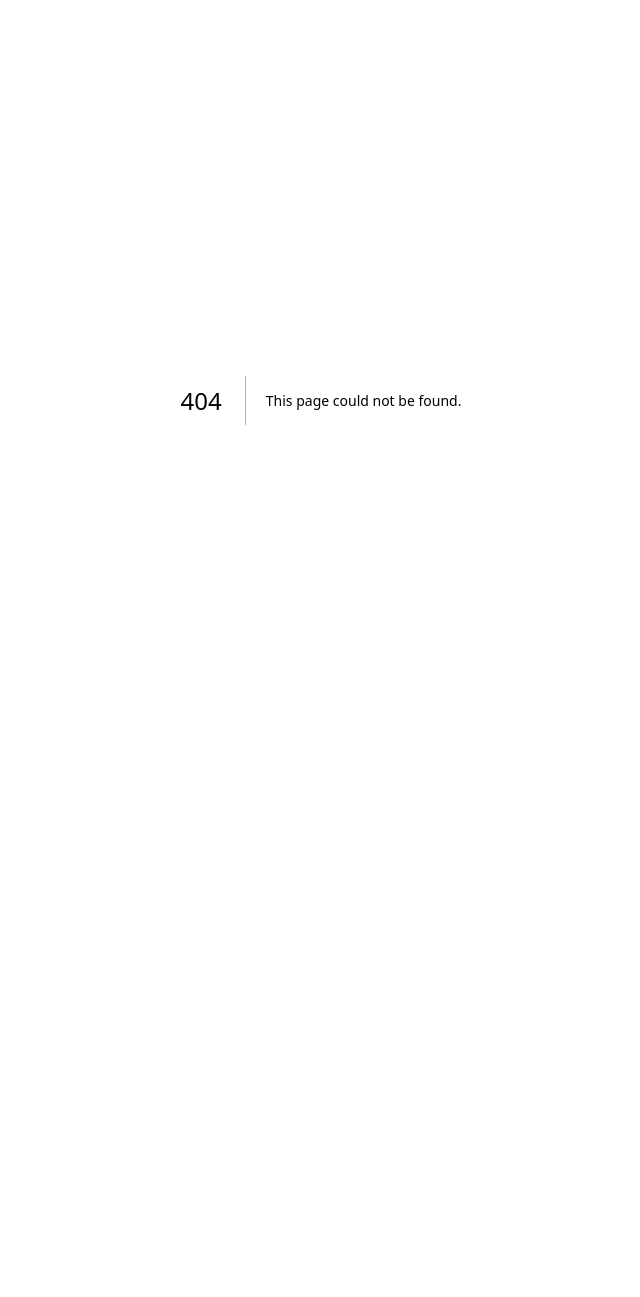
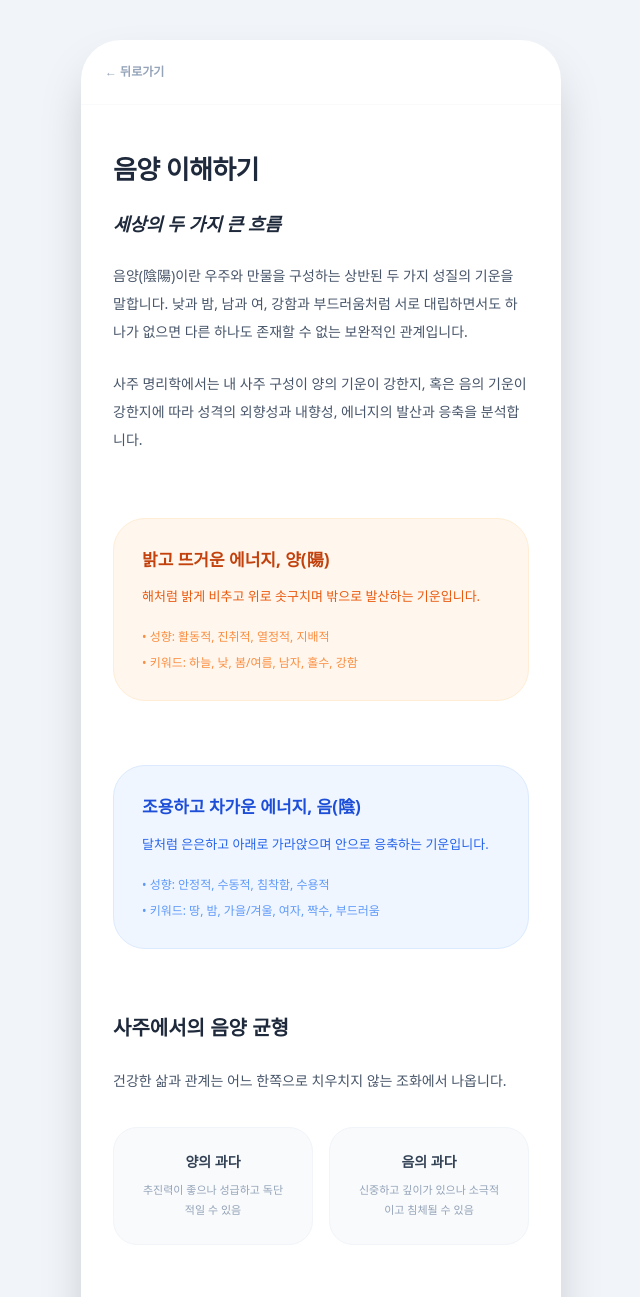
Before and after one commit to PLANB-John/oursai-web, a Next.js app: page /guide/yin-yang in a window 1280 px wide. Before the commit this address had no page. Shown: the top 1297 px of the page, without its empty margins (319-959 px from the left). Before the commit the page ends 800 px from the top, so only its background shows below. Built offline with nearby package versions, Linux system fonts and the light colour scheme.

Commit message:
Create yin-yang.js

```diff
--- /dev/null
+++ b/pages/guide/yin-yang.js
@@ -0,0 +1,101 @@
+import React from 'react';
+import Head from 'next/head';
+
+export default function YinYangGuide() {
+  return (
+    <div className="min-h-screen bg-slate-100 flex justify-center items-start sm:py-10 font-sans text-slate-800">
+      <Head>
+        <title>음양 이해하기 | 우리 사이 (oursai.kr)</title>
+      </Head>
+
+      <div className="w-full max-w-[480px] min-h-screen bg-white shadow-2xl flex flex-col relative overflow-hidden sm:rounded-[40px] pb-20">
+
+        {/* --- 상단 네비게이션 (우리 사이트 스타일) --- */}
+        <div className="px-6 py-6 border-b border-slate-50 flex items-center justify-between">
+          <a href="/guide" className="text-xs text-slate-400 font-bold flex items-center gap-1 hover:text-purple-400 transition-colors">
+            ← 뒤로가기
+          </a>
+        </div>
+
+        <main className="px-8 py-12 space-y-16">
+          {/* 1. 도입부: 음양이란? */}
+          <section className="space-y-6">
+            <h1 className="text-[26px] font-black text-slate-800 tracking-tight leading-tight">음양 이해하기</h1>
+            <div className="space-y-6 text-[14px] text-slate-600 leading-7">
+              <p className="font-bold text-slate-800 text-lg italic">세상의 두 가지 큰 흐름</p>
+              <p>음양(陰陽)이란 우주와 만물을 구성하는 상반된 두 가지 성질의 기운을 말합니다. 낮과 밤, 남과 여, 강함과 부드러움처럼 서로 대립하면서도 하나가 없으면 다른 하나도 존재할 수 없는 보완적인 관계입니다.</p>
+              <p>사주 명리학에서는 내 사주 구성이 양의 기운이 강한지, 혹은 음의 기운이 강한지에 따라 성격의 외향성과 내향성, 에너지의 발산과 응축을 분석합니다.</p>
+            </div>
+          </section>
+
+          {/* 2. 양(陽)의 특성 */}
+          <section className="space-y-4">
+            <div className="bg-orange-50 p-7 rounded-[32px] border border-orange-100 space-y-3">
+              <p className="font-bold text-orange-700 text-[17px]">밝고 뜨거운 에너지, 양(陽)</p>
+              <p className="text-[13px] text-orange-600 leading-6">해처럼 밝게 비추고 위로 솟구치며 밖으로 발산하는 기운입니다.</p>
+              <ul className="text-[12px] text-orange-500/80 space-y-2 pt-2">
+                <li>• 성향: 활동적, 진취적, 열정적, 지배적</li>
+                <li>• 키워드: 하늘, 낮, 봄/여름, 남자, 홀수, 강함</li>
+              </ul>
+            </div>
+          </section>
+
+          {/* 3. 음(陰)의 특성 */}
+          <section className="space-y-4">
+            <div className="bg-blue-50 p-7 rounded-[32px] border border-blue-100 space-y-3">
+              <p className="font-bold text-blue-700 text-[17px]">조용하고 차가운 에너지, 음(陰)</p>
+              <p className="text-[13px] text-blue-600 leading-6">달처럼 은은하고 아래로 가라앉으며 안으로 응축하는 기운입니다.</p>
+              <ul className="text-[12px] text-blue-500/80 space-y-2 pt-2">
+                <li>• 성향: 안정적, 수동적, 침착함, 수용적</li>
+                <li>• 키워드: 땅, 밤, 가을/겨울, 여자, 짝수, 부드러움</li>
+              </ul>
+            </div>
+          </section>
+
+          {/* 4. 사주에서의 음양 균형 */}
+          <section className="space-y-6">
+            <h2 className="text-[20px] font-black text-slate-800">사주에서의 음양 균형</h2>
+            <p className="text-[14px] text-slate-600 leading-7">건강한 삶과 관계는 어느 한쪽으로 치우치지 않는 조화에서 나옵니다.</p>
+            <div className="grid grid-cols-2 gap-4 pt-2">
+              <div className="bg-slate-50 p-6 rounded-3xl border border-slate-100 text-center">
+                <p className="font-bold text-slate-700 text-sm mb-2">양의 과다</p>
+                <p className="text-[11px] text-slate-400 leading-5">추진력이 좋으나 성급하고 독단적일 수 있음</p>
+              </div>
+              <div className="bg-slate-50 p-6 rounded-3xl border border-slate-100 text-center">
+                <p className="font-bold text-slate-700 text-sm mb-2">음의 과다</p>
+                <p className="text-[11px] text-slate-400 leading-5">신중하고 깊이가 있으나 소극적이고 침체될 수 있음</p>
+              </div>
+            </div>
+          </section>
+
+          {/* --- 우리 사이 고유 하단 섹션 (일관성 유지) --- */}
+          <section className="pt-10 space-y-4">
+            <button className="w-full py-5 bg-white text-slate-700 rounded-[24px] font-bold text-[15px] border border-slate-100 shadow-sm hover:bg-slate-50 transition-colors">
+              모임 궁합 확인해보기 →
+            </button>
+            <button className="w-full py-5 bg-white text-slate-700 rounded-[24px] font-bold text-[15px] border border-slate-100 shadow-sm hover:bg-slate-50 transition-colors">
+              나와 궁합 확인해보기 →
+            </button>
+          </section>
+        </main>
+
+        {/* --- 우리 사이 고유 푸터 (일관성 유지) --- */}
+        <footer className="px-8 py-16 bg-white text-center space-y-10 border-t border-slate-50">
+          <div className="flex justify-center gap-6 text-[12px] text-slate-300 font-bold">
+            <a href="/intro" className="hover:text-purple-400">서비스 소개</a>
+            <span className="text-slate-100">|</span>
+            <a href="/faq" className="hover:text-purple-400">자주 묻는 질문</a>
+            <span className="text-slate-100">|</span>
+            <a href="/feedback" className="hover:text-purple-400">의견 보내기</a>
+          </div>
+          <div className="flex justify-center gap-6 text-[12px] text-slate-300 font-bold">
+            <a href="/terms" className="hover:text-purple-400">이용약관</a>
+            <span className="text-slate-100">|</span>
+            <a href="/privacy" className="hover:text-purple-400">개인정보처리방침</a>
+          </div>
+          <p className="text-[11px] text-slate-200 font-medium italic">© 2026 oursai.kr | All Rights Reserved.</p>
+        </footer>
+      </div>
+    </div>
+  );
+}
```
